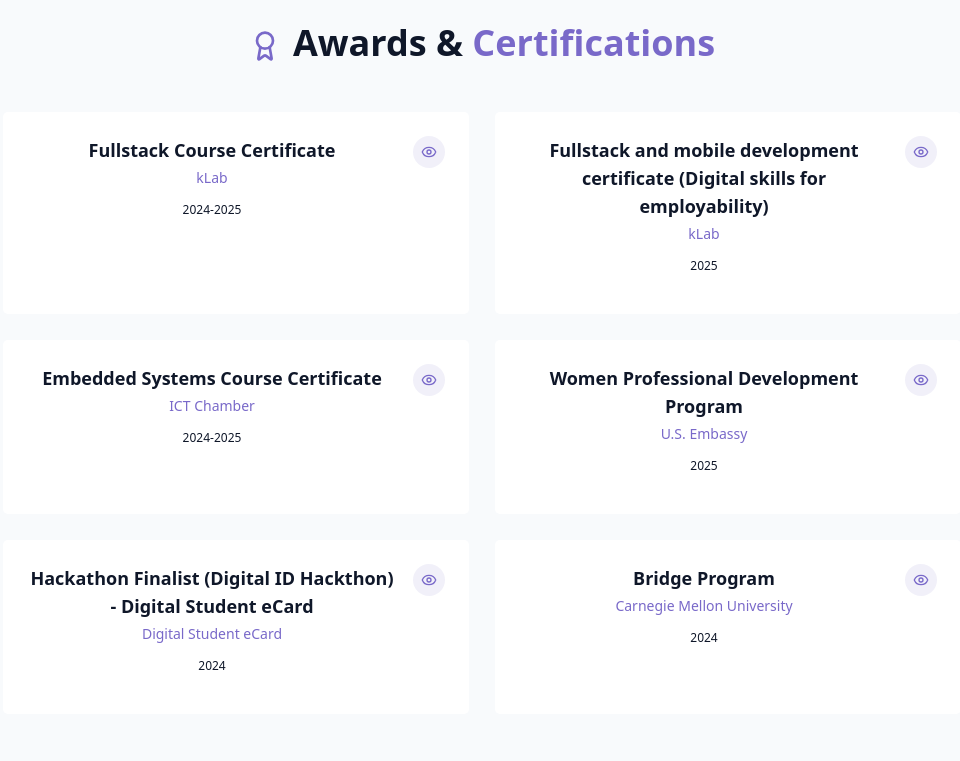
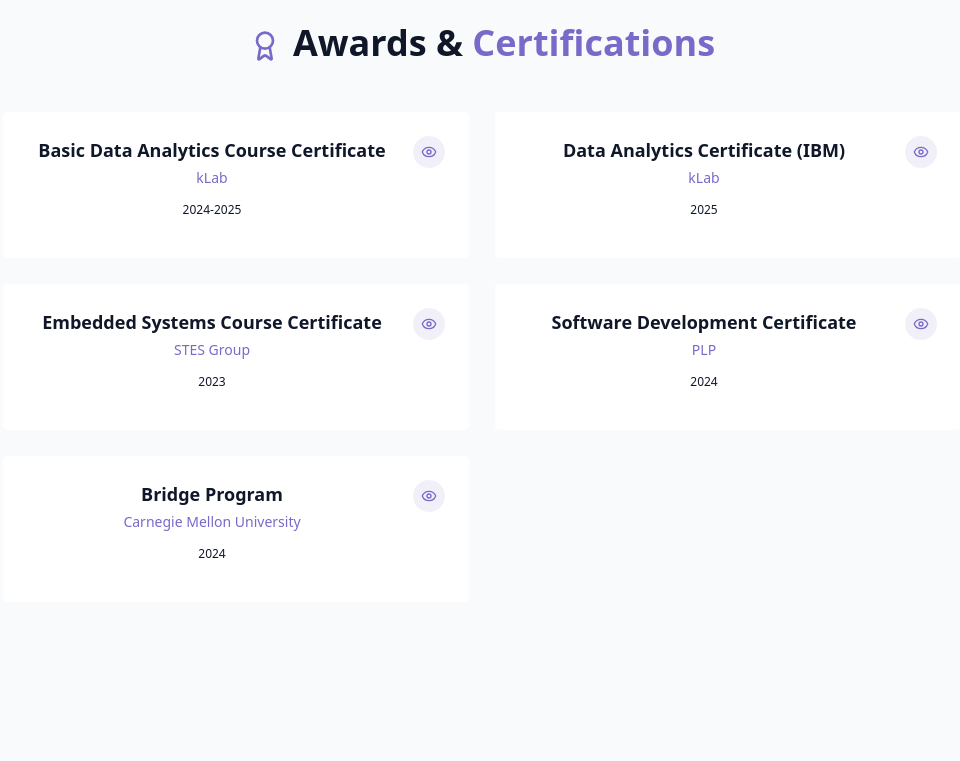
Before and after one commit to NadiaHirwa/HirwaNadiaPortfolio, a React (Vite) app: page / in a window 1280 px wide. Shown: the part 3860-4621 px from the top of the page, without its empty margins (158-1118 px from the left). Built offline with nearby package versions, Linux system fonts and the light colour scheme.

Commit message:
worked on awards

```diff
--- a/src/components/AwardsSection.jsx
+++ b/src/components/AwardsSection.jsx
@@ -3,32 +3,26 @@
 export const AwardsSection = () => {
   const awards = [
     {
-      title: "Fullstack Course Certificate",
+      title: "Basic Data Analytics Course Certificate",
       issuer: "kLab",
       duration: "2024-2025",
       viewLink: "#"
     },
     {
-      title: "Fullstack and mobile development certificate (Digital skills for employability)",
+      title: "Data Analytics Certificate (IBM)",
       issuer: "kLab",
       duration: "2025",
       viewLink: "#"
     },
     {
       title: "Embedded Systems Course Certificate",
-      issuer: "ICT Chamber",
-      duration: "2024-2025",
+      issuer: "STES Group",
+      duration: "2023",
       viewLink: "#"
     },
     {
-      title: "Women Professional Development Program",
-      issuer: "U.S. Embassy",
-      duration: "2025",
-      viewLink: "#"
-    },
-    {
-      title: "Hackathon Finalist (Digital ID Hackthon) - Digital Student eCard",
-      issuer: "Digital Student eCard",
+      title: "Software Development Certificate",
+      issuer: "PLP",
       duration: "2024",
       viewLink: "#"
     },
@@ -72,18 +66,6 @@
             </div>
           ))}
         </div>
-
-        <div className="text-center mt-12">
-          <a
-            href="https://docs.google.com/document/d/1zucWOcCiVARCgp8AAh418OfRCvThRM2ZXfM7qSbfFPI/edit?usp=sharing"
-            target="_blank"
-            rel="noopener noreferrer"
-            className="cosmic-button inline-flex items-center gap-2"
-          >
-            View Full Resume
-            <ExternalLink className="h-4 w-4" />
-          </a>
-        </div>
       </div>
     </section>
   );
```
